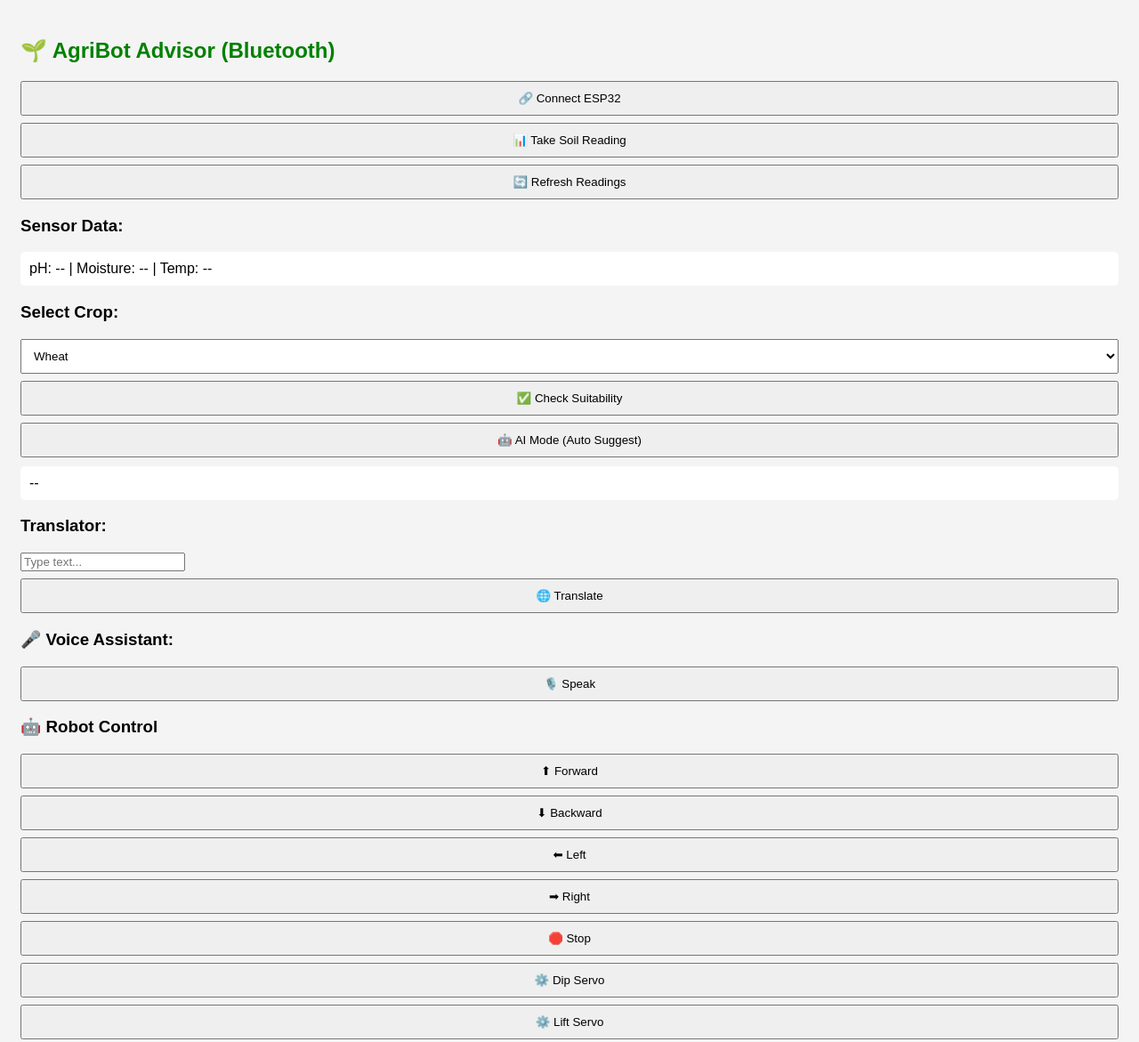
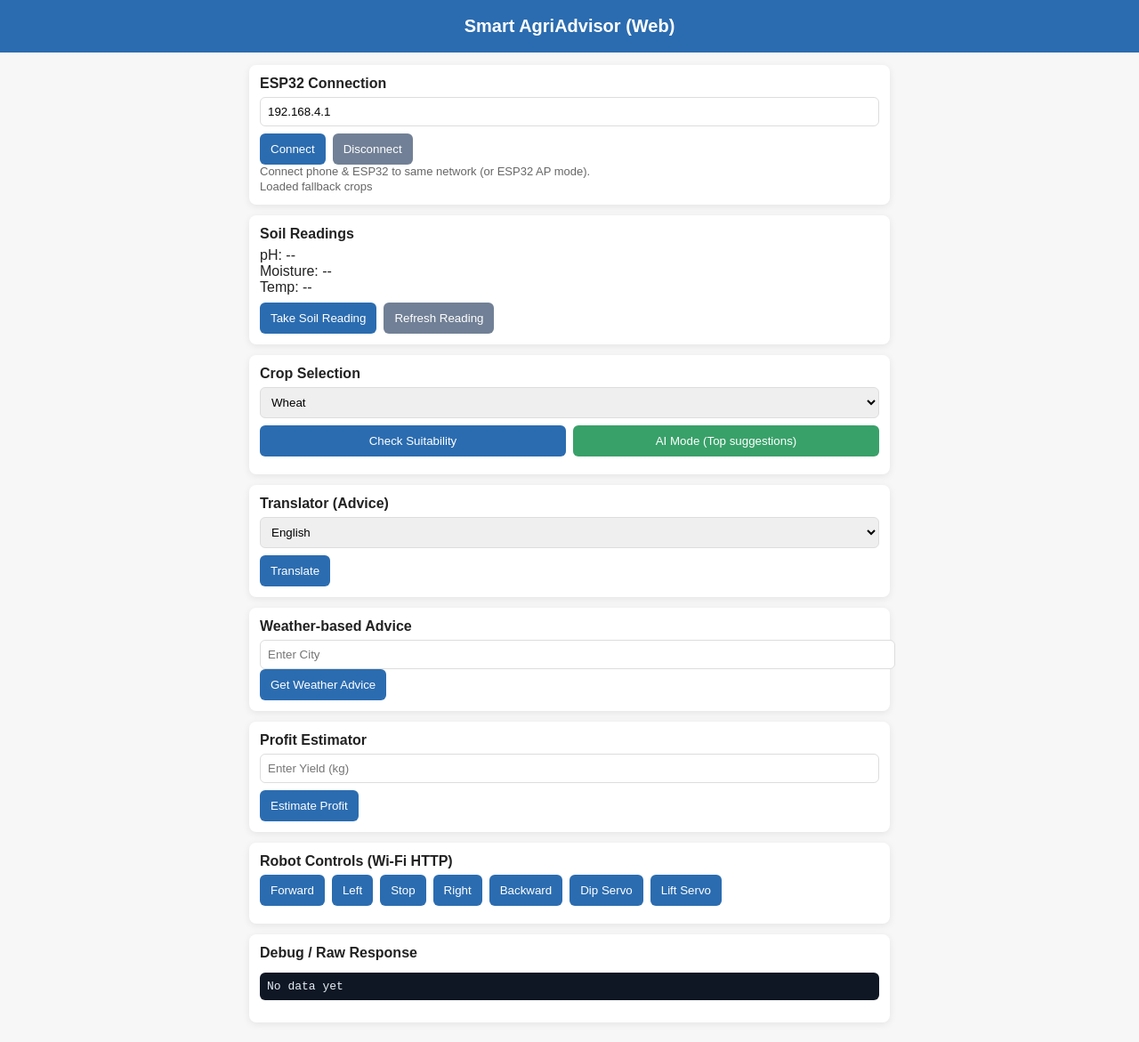
Before and after one commit to abdulahad-arch/SmartAgriAdvisor, a plain HTML site: page index.html in a window 1280 px wide. Shown: the whole page at 89% size. Drawn offline with Linux system fonts and the light colour scheme; some packages are replaced by stand-ins of ours.

Commit message:
Update index.html

```diff
--- a/index.html
+++ b/index.html
@@ -1,136 +1,227 @@
-<!DOCTYPE html>
-<html>
+<!doctype html>
+<html lang="en">
 <head>
-  <meta charset="utf-8">
-  <title>AgriBot Bluetooth App</title>
-  <script src="cordova.js"></script>
-  <script src="cordova-plugin-bluetooth-serial/www/bluetoothSerial.js"></script>
-  <style>
-    body { font-family: Arial; padding: 15px; background: #f4f4f4; }
-    h2 { color: green; }
-    button, select { display: block; margin: 8px 0; padding: 10px; width: 100%; }
-    #sensors, #result { background: white; padding: 10px; margin-top: 10px; border-radius: 5px; }
-  </style>
+<meta charset="utf-8"/>
+<meta name="viewport" content="width=device-width,initial-scale=1"/>
+<title>Smart AgriAdvisor</title>
+<style>
+  body{font-family:Arial,Helvetica,sans-serif;margin:0;padding:0;background:#f7f7f7;color:#222}
+  header{background:#2b6cb0;color:white;padding:18px 14px;text-align:center;font-size:20px;font-weight:700}
+  .container{padding:14px;max-width:720px;margin:0 auto}
+  .card{background:white;padding:12px;border-radius:8px;box-shadow:0 2px 8px rgba(0,0,0,0.08);margin-bottom:12px}
+  label{display:block;font-weight:600;margin-bottom:6px}
+  .row{display:flex;gap:8px;flex-wrap:wrap}
+  button{background:#2b6cb0;color:white;border:none;padding:10px 12px;border-radius:6px;cursor:pointer}
+  button.secondary{background:#38a169}
+  button.gray{background:#718096}
+  select,input{padding:8px;border:1px solid #ddd;border-radius:6px;width:100%}
+  .status{font-weight:700;margin-top:6px}
+  .result{color:#c53030;font-weight:700;margin-top:8px}
+  .small{font-size:13px;color:#666}
+  .controls .btn{flex:1;min-width:110px}
+  .topline{display:flex;gap:8px;align-items:center}
+  pre {background:#0f1724;color:#e6eef8;padding:8px;border-radius:6px;overflow:auto}
+</style>
 </head>
 <body>
-  <h2>🌱 AgriBot Advisor (Bluetooth)</h2>
+<header>Smart AgriAdvisor (Web)</header>
+<div class="container">
 
-  <button onclick="connect()">🔗 Connect ESP32</button>
-  <button onclick="sendCmd('readSensors')">📊 Take Soil Reading</button>
-  <button onclick="refresh()">🔄 Refresh Readings</button>
+  <!-- ESP32 Connection -->
+  <div class="card">
+    <label>ESP32 Connection</label>
+    <div class="row">
+      <input id="espIp" placeholder="192.168.4.1" value="192.168.4.1"/>
+      <button id="btnConnect">Connect</button>
+      <button id="btnDisconnect" class="gray">Disconnect</button>
+    </div>
+    <div class="small">Connect phone & ESP32 to same network (or ESP32 AP mode).</div>
+    <span id="loadMsg" class="small"></span>
+  </div>
 
-  <h3>Sensor Data:</h3>
-  <div id="sensors">pH: -- | Moisture: -- | Temp: --</div>
+  <!-- Soil Readings -->
+  <div class="card">
+    <label>Soil Readings</label>
+    <div id="lblPH">pH: --</div>
+    <div id="lblMoist">Moisture: --</div>
+    <div id="lblTemp">Temp: --</div>
+    <div class="row" style="margin-top:8px">
+      <button id="btnTakeReading">Take Soil Reading</button>
+      <button id="btnRefreshReading" class="gray">Refresh Reading</button>
+    </div>
+  </div>
 
-  <h3>Select Crop:</h3>
-  <select id="cropSelect"></select>
-  <button onclick="checkCrop()">✅ Check Suitability</button>
-  <button onclick="aiMode()">🤖 AI Mode (Auto Suggest)</button>
-  <div id="result">--</div>
+  <!-- Crop Selection -->
+  <div class="card">
+    <label>Crop Selection</label>
+    <select id="cropSelect"><option value="">-- Load crops --</option></select>
+    <div class="row controls" style="margin-top:8px">
+      <button id="btnCheck" class="btn">Check Suitability</button>
+      <button id="btnAI" class="btn secondary">AI Mode (Top suggestions)</button>
+    </div>
+    <div id="lblResult" class="result"></div>
+  </div>
 
-  <h3>Translator:</h3>
-  <input type="text" id="translateText" placeholder="Type text...">
-  <button onclick="translateText()">🌐 Translate</button>
-  <div id="translation"></div>
+  <!-- 🌍 Translator -->
+  <div class="card">
+    <label>Translator (Advice)</label>
+    <div class="row">
+      <select id="langSelect">
+        <option value="en">English</option>
+        <option value="hi">Hindi</option>
+        <option value="te">Telugu</option>
+      </select>
+      <button id="btnTranslate">Translate</button>
+    </div>
+    <div id="lblTranslated" class="small"></div>
+  </div>
 
-  <h3>🎤 Voice Assistant:</h3>
-  <button onclick="startVoice()">🎙️ Speak</button>
-  <div id="voiceResult"></div>
+  <!-- ☁ Weather -->
+  <div class="card">
+    <label>Weather-based Advice</label>
+    <input id="city" placeholder="Enter City"/>
+    <button id="btnWeather">Get Weather Advice</button>
+    <div id="lblWeather" class="small"></div>
+  </div>
 
-  <h3>🤖 Robot Control</h3>
-  <button onclick="sendCmd('forward')">⬆ Forward</button>
-  <button onclick="sendCmd('backward')">⬇ Backward</button>
-  <button onclick="sendCmd('left')">⬅ Left</button>
-  <button onclick="sendCmd('right')">➡ Right</button>
-  <button onclick="sendCmd('stop')">🛑 Stop</button>
-  <button onclick="sendCmd('dip')">⚙️ Dip Servo</button>
-  <button onclick="sendCmd('lift')">⚙️ Lift Servo</button>
+  <!-- 💰 Profit Estimator -->
+  <div class="card">
+    <label>Profit Estimator</label>
+    <div class="row">
+      <input id="yieldInput" placeholder="Enter Yield (kg)" type="number"/>
+      <button id="btnProfit">Estimate Profit</button>
+    </div>
+    <div id="lblProfit" class="small"></div>
+  </div>
 
-  <script>
-    let ph=0, moisture=0, temp=0;
-    let cropDB = {
-      "Wheat":{ph:[6,7.5], moist:[50,70], temp:[10,25]},
-      "Rice":{ph:[5,6.5], moist:[60,80], temp:[20,35]},
-      "Cotton":{ph:[5.8,8], moist:[40,60], temp:[21,30]},
-      "Maize":{ph:[5.5,7], moist:[50,65], temp:[18,27]},
-      "Mango":{ph:[5.5,7.5], moist:[40,60], temp:[24,35]},
-      "Chilli":{ph:[6,7], moist:[45,60], temp:[20,32]},
-      "Soybean":{ph:[6,7.5], moist:[50,70], temp:[20,30]},
-      "Tomato":{ph:[5.5,7.5], moist:[50,70], temp:[18,27]},
-      "Potato":{ph:[5,6], moist:[60,80], temp:[15,25]},
-      "Onion":{ph:[6,7.5], moist:[40,60], temp:[13,25]},
-      // 👉 Add until 50 crops in the same format
-    };
+  <!-- Robot Controls -->
+  <div class="card">
+    <label>Robot Controls (Wi-Fi HTTP)</label>
+    <div class="row" style="margin-bottom:8px">
+      <button class="btn" data-act="forward">Forward</button>
+      <button class="btn" data-act="left">Left</button>
+      <button class="btn" data-act="stop">Stop</button>
+      <button class="btn" data-act="right">Right</button>
+      <button class="btn" data-act="backward">Backward</button>
+      <button class="btn" data-act="servoDip">Dip Servo</button>
+      <button class="btn" data-act="servoLift">Lift Servo</button>
+    </div>
+  </div>
 
-    window.onload = () => {
-      let sel = document.getElementById("cropSelect");
-      Object.keys(cropDB).forEach(c => {
-        let opt=document.createElement("option");
-        opt.value=c; opt.innerText=c;
-        sel.appendChild(opt);
-      });
-    };
+  <!-- Debug -->
+  <div class="card">
+    <label>Debug / Raw Response</label>
+    <pre id="debug">No data yet</pre>
+  </div>
 
-    function connect() {
-      bluetoothSerial.list(devices=>{
-        if(devices.length>0){
-          bluetoothSerial.connect(devices[0].id,()=>{
-            alert("Connected to "+devices[0].name);
-            bluetoothSerial.subscribe("\n",data=>parseSensorData(data));
-          },()=>alert("Connection failed"));
-        }else alert("No Bluetooth devices!");
-      });
-    }
+</div>
 
-    function sendCmd(cmd){ bluetoothSerial.write(cmd+"\n"); }
-    function refresh(){ sendCmd("readSensors"); }
+<script>
+/* ---- Crop DB ---- */
+let cropDB = [];
+let phVal=0, moistVal=0, tempVal=0;
+let espConnected = false;
+let espUrl = "";
 
-    function parseSensorData(data){
-      let parts=data.trim().split(",");
-      if(parts.length===3){
-        ph=parseFloat(parts[0]); moisture=parseFloat(parts[1]); temp=parseFloat(parts[2]);
-        document.getElementById("sensors").innerText=`pH: ${ph} | Moisture: ${moisture}% | Temp: ${temp}°C`;
-      }
-    }
+function fallbackDB(){
+  cropDB = [
+    ["Wheat",6,7.5,40,15,20],["Rice",5.5,7,60,20,25],["Maize",5.5,7,50,18,18],
+    ["Tomato",5.5,7,30,20,30],["Potato",5.5,7,30,15,12],["Cotton",6,8,50,22,40]
+    // ... keep your 50 crops, add last column = avg price per kg
+  ];
+  populateCropSelect();
+  setStatus("Loaded fallback crops");
+}
+function populateCropSelect(){
+  const sel=document.getElementById('cropSelect');
+  sel.innerHTML="";
+  for(let row of cropDB){
+    const opt=document.createElement('option');
+    opt.value=row[0]; opt.text=row[0];
+    sel.appendChild(opt);
+  }
+}
+function setStatus(t){document.getElementById('loadMsg').innerText=t;}
 
-    function checkCrop(){
-      let crop=document.getElementById("cropSelect").value;
-      let req=cropDB[crop]; if(!req) return;
-      let okPH=ph>=req.ph[0]&&ph<=req.ph[1];
-      let okMoist=moisture>=req.moist[0]&&moisture<=req.moist[1];
-      let okTemp=temp>=req.temp[0]&&temp<=req.temp[1];
-      let result=(okPH&&okMoist&&okTemp)?`✅ Suitable for ${crop}`:`❌ Not suitable. Try: ${suggestCrops()}`;
-      document.getElementById("result").innerText=result;
-    }
+/* ---- ESP32 Connect ---- */
+document.getElementById('btnConnect').onclick=()=>{
+  const ip=document.getElementById('espIp').value.trim();
+  if(!ip){alert("Enter ESP32 IP");return;}
+  espUrl=ip.startsWith("http")?ip:"http://"+ip;
+  espConnected=true;setStatus("Connected to "+espUrl);
+};
+document.getElementById('btnDisconnect').onclick=()=>{espConnected=false;espUrl="";setStatus("Disconnected");};
 
-    function aiMode(){ document.getElementById("result").innerText="AI Suggestion: "+suggestCrops(); }
+async function callEsp(path){
+  if(!espConnected){alert("ESP32 not connected!");return null;}
+  try{const r=await fetch(espUrl+path);const txt=await r.text();document.getElementById('debug').innerText=txt;return txt;}
+  catch(e){document.getElementById('debug').innerText="ERROR: "+e;return null;}
+}
 
-    function suggestCrops(){
-      let suggestions=[];
-      for(let c in cropDB){
-        let r=cropDB[c];
-        if(ph>=r.ph[0]&&ph<=r.ph[1]&&moisture>=r.moist[0]&&moisture<=r.moist[1]&&temp>=r.temp[0]&&temp<=r.temp[1]) suggestions.push(c);
-      }
-      return suggestions.length?suggestions.join(", "):"No match";
-    }
+/* ---- Sensor Parse ---- */
+function parseSensorText(txt){
+  const nums=txt.match(/-?\d+(\.\d+)?/g);
+  if(nums&&nums.length>=3){phVal=parseFloat(nums[0]);moistVal=parseFloat(nums[1]);tempVal=parseFloat(nums[2]);}
+  document.getElementById('lblPH').innerText="pH: "+phVal;
+  document.getElementById('lblMoist').innerText="Moisture: "+moistVal;
+  document.getElementById('lblTemp').innerText="Temp: "+tempVal;
+}
+document.getElementById('btnTakeReading').onclick=async()=>{const t=await callEsp("/readSensors");if(t)parseSensorText(t);};
+document.getElementById('btnRefreshReading').onclick=async()=>{const t=await callEsp("/readSensors");if(t)parseSensorText(t);};
 
-    async function translateText(){
-      let txt=document.getElementById("translateText").value;
-      let res=await fetch(`https://api.mymemory.translated.net/get?q=${encodeURIComponent(txt)}&langpair=en|hi`);
-      let json=await res.json();
-      document.getElementById("translation").innerText=json.responseData.translatedText;
-    }
+/* ---- Crop Suitability ---- */
+document.getElementById('btnCheck').onclick=()=>{
+  const crop=document.getElementById('cropSelect').value;if(!crop){alert("Pick a crop");return;}
+  const row=cropDB.find(r=>r[0]==crop);if(!row)return;
+  const [n,minPH,maxPH,minM,minT]=row;
+  const ok=phVal>=minPH&&phVal<=maxPH&&moistVal>=minM&&tempVal>=minT;
+  document.getElementById('lblResult').innerText=ok?`✅ ${n} is Suitable`:`❌ ${n} Not Suitable`;
+};
+document.getElementById('btnAI').onclick=()=>{
+  const list=cropDB.filter(r=>phVal>=r[1]&&phVal<=r[2]&&moistVal>=r[3]&&tempVal>=r[4]).map(r=>r[0]);
+  document.getElementById('lblResult').innerText=list.length?"AI Suggests: "+list.slice(0,5).join(", "):"No matches";
+};
 
-    function startVoice(){
-      let rec=new webkitSpeechRecognition();
-      rec.lang="en-US"; rec.start();
-      rec.onresult=e=>{
-        let speech=e.results[0][0].transcript;
-        document.getElementById("voiceResult").innerText="You said: "+speech;
-        if(speech.includes("forward")) sendCmd("forward");
-        if(speech.includes("stop")) sendCmd("stop");
-      };
-    }
-  </script>
+/* ---- Translator ---- */
+document.getElementById('btnTranslate').onclick=async()=>{
+  const text=document.getElementById('lblResult').innerText;
+  const lang=document.getElementById('langSelect').value;
+  if(!text){alert("No text to translate!");return;}
+  try{
+    const res=await fetch(`https://api.mymemory.translated.net/get?q=${encodeURIComponent(text)}&langpair=en|${lang}`);
+    const data=await res.json();
+    document.getElementById('lblTranslated').innerText="🔄 "+data.responseData.translatedText;
+  }catch(e){document.getElementById('lblTranslated').innerText="Translation error";}
+};
+
+/* ---- Weather ---- */
+document.getElementById('btnWeather').onclick=async()=>{
+  const city=document.getElementById('city').value;
+  if(!city){alert("Enter city");return;}
+  try{
+    const apiKey="demo"; // replace with your OpenWeatherMap key
+    const res=await fetch(`https://api.openweathermap.org/data/2.5/weather?q=${city}&appid=${apiKey}&units=metric`);
+    const d=await res.json();
+    const t=d.main.temp;const hum=d.main.humidity;
+    let advice="Weather: "+t+"°C, Humidity: "+hum+"%. ";
+    if(hum<40)advice+="Irrigation needed 💧"; else advice+="No irrigation needed ✅";
+    document.getElementById('lblWeather').innerText=advice;
+  }catch(e){document.getElementById('lblWeather').innerText="Weather fetch error";}
+};
+
+/* ---- Profit Estimator ---- */
+document.getElementById('btnProfit').onclick=()=>{
+  const crop=document.getElementById('cropSelect').value;
+  const yieldKg=parseFloat(document.getElementById('yieldInput').value);
+  if(!crop||!yieldKg){alert("Pick crop and enter yield");return;}
+  const row=cropDB.find(r=>r[0]==crop);
+  if(!row||row.length<6){document.getElementById('lblProfit').innerText="Rate not found";return;}
+  const price=row[5];const profit=yieldKg*price;
+  document.getElementById('lblProfit').innerText=`Est. Profit: ₹${profit} (at ₹${price}/kg)`;
+};
+
+/* Init */
+window.onload=fallbackDB;
+</script>
 </body>
 </html>
```
